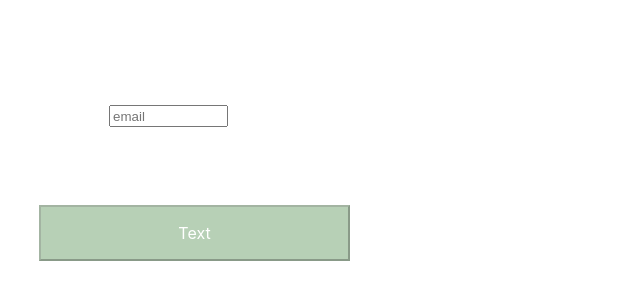
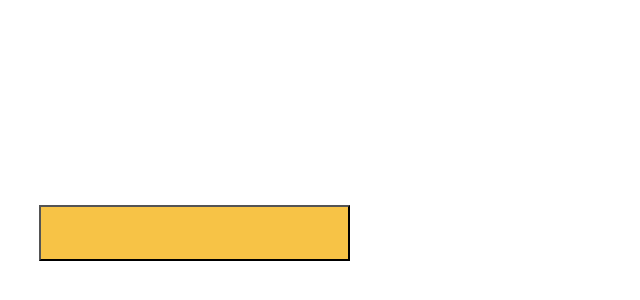
Before and after one commit to DevEsteves/Button, a React (Create React App) app: page / in a window 1280 px wide. Shown: the part 342-642 px from the top of the page, without its empty margins (0-640 px from the left). Built offline with nearby package versions, Linux system fonts and the light colour scheme.

Commit message:
Update Button

```diff
--- a/src/Components/button.js
+++ b/src/Components/button.js
@@ -1,121 +1,46 @@
-import React from 'react';
+import React, {useEffect, useState} from 'react';
 import './sass/main.css';
 import {ReactComponent as ArrowRight} from './Icons/ArrowRight.svg';
 import {ReactComponent as Check} from './Icons/CheckIcon.svg';
 import {ReactComponent as Refresh} from './Icons/RefreshIcon.svg';
 
-class Button extends React.Component {
-  constructor() {
-    super();
-    this.state = {
-      email: '',
-      password: '',
-      primary: true,
-      disabled: 0,
-      arrowRight: 5,
-      check: 4,
-      buttonText: 'Text',
-    };
-    this.handleClick = this.handleClick.bind(this.state.primary);
-  }
+function Button({children, color, icon, disabled, primary, onClick}) {
 
-  handleEmailChange = (evt) => {
-    this.setState({ email: evt.target.value });
-  }
-
-  handlePasswordChange = (evt) => {
-    this.setState({ password: evt.target.value });
-  }
-
-  handleClick = () => {
-    this.setState(prevState => ({
-      primary: !prevState.primary
-    }));
-  }
-
-  resetInput = () => {
-    this.setState({ email: '', password: ''});
-  }
-
-  inputGreenButton = () => {
-    return(<input data-testid="greenButtonInput"
-          type="text"
-          placeholder="email"
-          maxLength="8"
-          value={this.state.email}
-          onChange={this.handleEmailChange}
-        />)
-  }
-
-  inputYellowButton = () => {
-    return(<input data-testid="yellowButtonInput"
-          type="text"
-          placeholder="password"
-          maxLength="8"
-          value={this.state.password}
-          onChange={this.handlePasswordChange}
-        />)
-  }
-
-  isEmailDisabled = () => {
-    if(!this.state.email.length > this.state.disabled){
+  const isCheck = () => {
+    if(icon === 'check'){
       return true;
     }
   }
 
-  isPasswordDisabled = () => {
-    if(!this.state.password.length > this.state.disabled){
+  const isArrowRight = () => {
+    if(icon === 'arrow-right'){
       return true;
     }
   }
 
-  isCheck = () => {
-    if(this.state.email.length === this.state.check ||
-      this.state.password.length === this.state.check){
+  const isRefresh = () => {
+    if(icon === 'refresh'){
       return true;
     }
   }
 
-  isArrowRight = () => {
-    if(this.state.email.length === this.state.arrowRight ||
-       this.state.password.length === this.state.arrowRight){
-      return true;
-    }
-  }
-
-  render() {
-
     return (
       <> {/* Operação ternária para alternar os botões*/}
-      {this.state.primary ? (<div className='botao-verde'>
-        {this.inputGreenButton()}
-        <button disabled={this.isEmailDisabled()}
-          onClick={() => {this.handleClick(); this.resetInput()}}
-          style={{background: this.isEmailDisabled() ? '#B7D0B6' : ''}}>
-           {this.state.buttonText}
-           {this.isArrowRight() ? (<ArrowRight fill="white"/>) : null}
-           {!this.isEmailDisabled() && !this.isCheck() && !this.isArrowRight() ?
-           (<Refresh fill="white"/>) : null}
-            {this.isCheck() ? (<Check fill="white"/>) : null}
-        </button>
-      </div>)
-      :
-      (<div className='botao-amarelo'>
-        {this.inputYellowButton()}
-        <button disabled={this.isPasswordDisabled()}
-          onClick={() => {this.handleClick(); this.resetInput()}}
-          style={{background: this.isPasswordDisabled() ? '#FFDF77' : ''}}>
-           {this.state.buttonText}
-           {this.isArrowRight() ? (<ArrowRight fill="black"/>) : null}
-           {!this.isPasswordDisabled() && !this.isCheck() && !this.isArrowRight() ?
-           (<Refresh fill="black"/>) : null}
-            {this.isCheck() ? (<Check fill="black"/>) : null}
-        </button>
+      <div className={primary === true ? 'botao-verde' : 'botao-amarelo'}>
+            {console.log(primary)}
+          <button data-testid="green-button"
+            disabled={disabled ? true : false}
+            onClick={onClick}
+            style={primary === true ? {background: disabled ? '#B7D0B6' : ''} :
+            {background: disabled ? '#FFDF77' : ''}}>
+              {children}
+            {isArrowRight() ? (<ArrowRight fill={primary === true ? 'white' : 'black'}/>) : null}
+            {isRefresh() ? (<Refresh fill={primary === true ? 'white' : 'black'}/>) : null}
+            {isCheck() ? (<Check fill={primary === true ? 'white' : 'black'}/>) : null}
+          </button>
       </div>
-      )}
       </>
     )
   }
-}
 
 export default Button;
```
